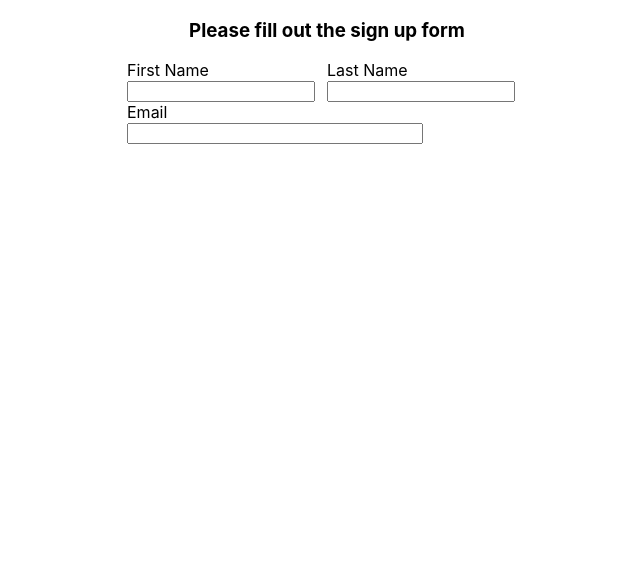
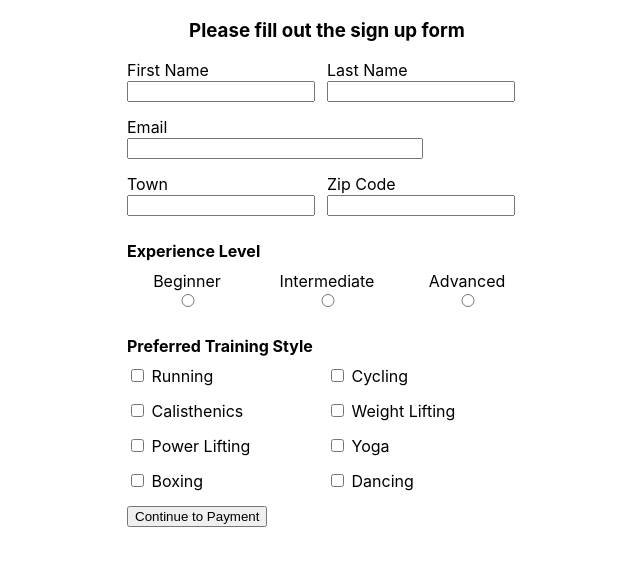
Before and after one commit to buildweek-pt-anywhere-fitness/front-end, a React (Create React App) app in the folder anywhere-fitness/: page /signup in a window 1280 px wide. Shown: the top 566 px of the page, without its empty margins (313-953 px from the left). Built offline with nearby package versions, Linux system fonts and the light colour scheme.

Commit message:
added Experience Level Radio buttons and Preferred Training Style checkbox with some styling. Added Continue to payment button

```diff
--- a/anywhere-fitness/src/Components/Signup.js
+++ b/anywhere-fitness/src/Components/Signup.js
@@ -24,9 +24,88 @@ function Signup() {
             type="email"
           />
         </label>
-        {/* training style */}
-        {/* fitness level */}
-      </form>
+        <label>Town
+          <input
+            name="town"
+            type="text"
+          />
+        </label>
+        <label> Zip Code
+          <input
+            name="zip"
+            type="number"
+          />
+        </label>
+        <h4>Experience Level</h4>
+        <label className="exp-label"> Beginner
+          <input
+            name="exp"
+            type="radio"
+          />
+        </label>
+        <label className="exp-label"> Intermediate
+          <input
+            name="exp"
+            type="radio"
+          />
+        </label>
+        <label className="exp-label"> Advanced
+          <input
+            name="exp"
+            type="radio"
+          />
+        </label>
+        <h4>Preferred Training Style</h4>
+        <label>
+          <input className="cb-input"
+            name=""
+            type="checkbox"
+          /> Running
+        </label>
+        <label>
+          <input className="cb-input"
+            name=""
+            type="checkbox"
+          /> Cycling
+        </label>
+        <label>
+          <input className="cb-input"
+            name=""
+            type="checkbox"
+          /> Calisthenics
+        </label>
+        <label>
+          <input className="cb-input"
+            name=""
+            type="checkbox"
+          /> Weight Lifting
+        </label>
+        <label>
+          <input className="cb-input"
+            name=""
+            type="checkbox"
+          /> Power Lifting
+        </label>
+        <label>
+          <input className="cb-input"
+            name=""
+            type="checkbox"
+          /> Yoga
+        </label>
+        <label>
+          <input className="cb-input"
+            name=""
+            type="checkbox"
+          /> Boxing
+        </label>
+        <label>
+          <input className="cb-input"
+            name=""
+            type="checkbox"
+          /> Dancing
+        </label>
+        <button className="payment-btn">Continue to Payment</button>
+      </form> {/* close form */}
     </div>
   );
 }
--- a/anywhere-fitness/src/signup.css
+++ b/anywhere-fitness/src/signup.css
@@ -9,6 +9,7 @@
 }
 .signup-form label {
   width: 50%;
+  margin-bottom: 15px;
 }
 .signup-form input {
   width: 90%;
@@ -16,3 +17,14 @@
 .signup-form .email-label {
   width: 80%;
 }
+.signup-form .exp-label {
+  width: 30%;
+  text-align: center;
+}
+.signup-form h4 {
+  width: 100%;
+  margin: 10px 0;
+}
+.signup-form .cb-input {
+  width: initial;
+}
```
